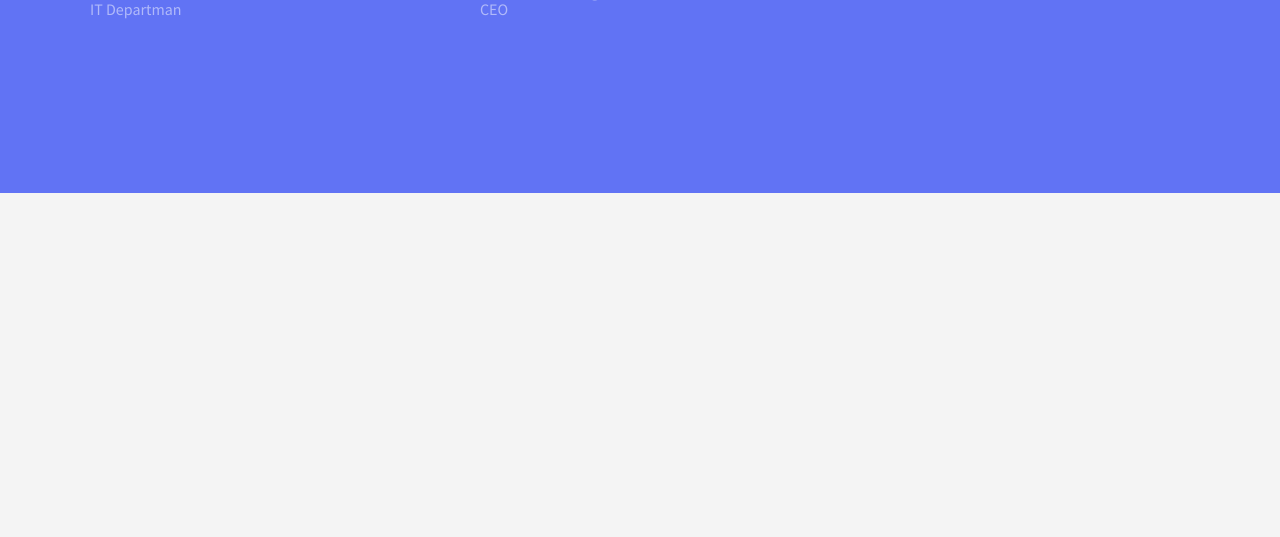
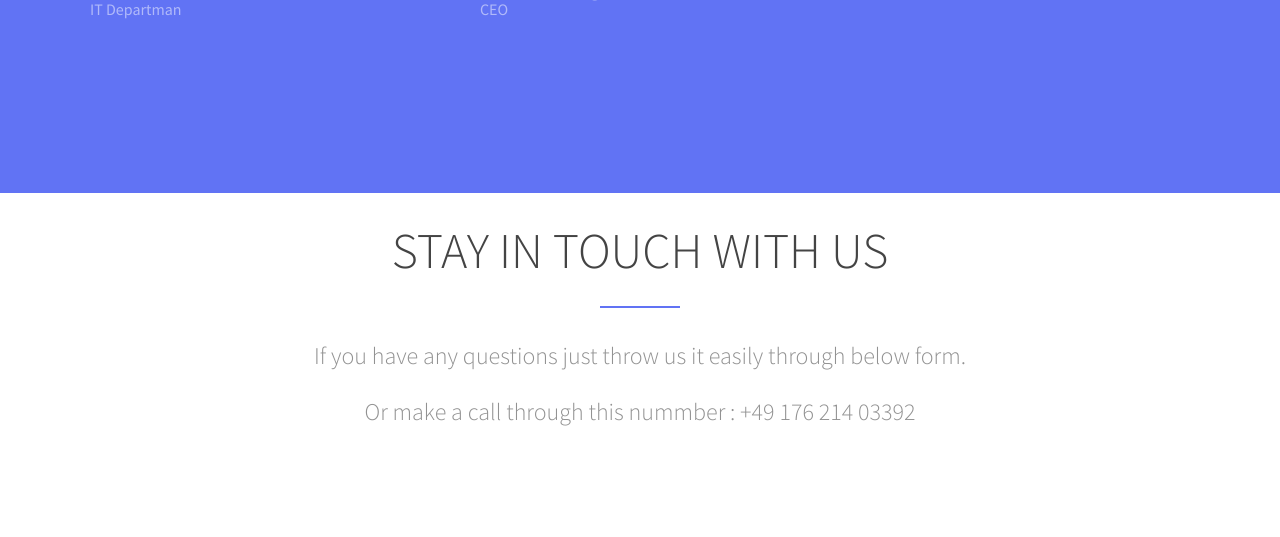
Before and after one commit to naabbassi/hewir, a PHP site: page / in a window 1280 px wide. Shown: the part 4383-4920 px from the top of the page. Run offline with PHP 8.4, Linux system fonts and the light colour scheme; some web fonts are replaced.

Commit message:
Minor adjustments

```diff
--- a/index.php
+++ b/index.php
@@ -27,8 +27,6 @@
 	<meta name="twitter:url" content="" />
 	<meta name="twitter:card" content="" />
 
-	<!-- Place favicon.ico and apple-touch-icon.png in the root directory -->
-	<link rel="shortcut icon" href="favicon.ico">
 
 	<link href='https://fonts.googleapis.com/css?family=Source+Sans+Pro:400,300,600,400italic,700' rel='stylesheet' type='text/css'>
 
--- a/js/main.js
+++ b/js/main.js
@@ -15,47 +15,6 @@
 	};
 
 
-
-	// Carousel Feature Slide
-	var owlCrouselFeatureSlide = function() {
-
-		var owl = $('.owl-carousel');
-
-		owl.on('initialized.owl.carousel change.owl.carousel',function(elem){
-			var current = elem.item.index;
-			$(elem.target).find(".owl-item").eq(current).find(".to-animate").removeClass('fadeInUp animated');
-			$(elem.target).find(".owl-item").eq(current).find(".to-animate-2").removeClass('fadeInUp animated');
-
-		});
-		owl.on('initialized.owl.carousel changed.owl.carousel',function(elem){
-			setTimeout(function(){
-				var current = elem.item.index;
-				$(elem.target).find(".owl-item").eq(current).find(".to-animate").addClass('fadeInUp animated');
-			}, 700);
-			setTimeout(function(){
-				var current = elem.item.index;
-				$(elem.target).find(".owl-item").eq(current).find(".to-animate-2").addClass('fadeInUp animated');
-			}, 900);
-     	});
-		owl.owlCarousel({
-			items: 1,
-		    loop: true,
-		    margin: 0,
-		    responsiveClass: true,
-		    nav: true,
-		    dots: true,
-		    autoHeight: true,
-		    smartSpeed: 500,
-		    autoplay: true,
-			autoplayTimeout: 5000,
-			autoplayHoverPause: true,
-		    navText: [
-		      "<i class='icon-arrow-left2 owl-direction'></i>",
-		      "<i class='icon-arrow-right2 owl-direction'></i>"
-	     	]
-		});
-
-	};
 
 
 
@@ -159,7 +118,7 @@
 		   	var header = $('#fh5co-header'),
 				scrlTop = $(this).scrollTop();
 
-			if ( scrlTop > 500 && scrlTop <= 2000 ) {
+			if ( scrlTop > 300 && scrlTop <= 4500 ) {
 				header.addClass('navbar-fixed-top fh5co-animated slideInDown');
 			} else if ( scrlTop <= 500) {
 				if ( header.hasClass('navbar-fixed-top') ) {
@@ -360,8 +319,71 @@
 		}
 
 	};
+	// contact
+	var contactAnimate = function() {
+
+		if ( $('#fh5co-contact').length > 0 ) {
+			$('#fh5co-contact .to-animate').each(function( k ) {
+
+				var el = $(this);
+
+				setTimeout ( function () {
+					el.addClass('fadeInUp animated');
+				},  k * 200, 'easeInOutExpo' );
+
+			});
+		}
+
+	};
+	var contactWayPoint = function() {
+
+		if ( $('#fh5co-contact').length > 0 ) {
+			$('#fh5co-contact').waypoint( function( direction ) {
 
 
+					setTimeout(contactAnimate, 200);
+
+
+					$(this.element).addClass('animated');
+
+
+			} , { offset: '95%' } );
+		}
+
+	};
+
+// footer
+	var footerAnimate = function() {
+
+		if ( $('#footer').length > 0 ) {
+			$('#footer .to-animate').each(function( k ) {
+
+				var el = $(this);
+
+				setTimeout ( function () {
+					el.addClass('fadeInUp animated');
+				},  k * 200, 'easeInOutExpo' );
+
+			});
+		}
+
+	};
+	var footerWayPoint = function() {
+
+		if ( $('#footer').length > 0 ) {
+			$('#footer').waypoint( function( direction ) {
+
+
+					setTimeout(footerAnimate, 200);
+
+
+					$(this.element).addClass('animated');
+
+
+			} , { offset: '95%' } );
+		}
+
+	};
 
 
 
@@ -370,7 +392,6 @@
 	$(function(){
 
 		burgerMenu();
-		owlCrouselFeatureSlide();
 		clickMenu();
 		windowScroll();
 		navigationSection();
@@ -380,8 +401,8 @@
 		servicesWayPoint();
 		featuresWayPoint();
 		testimonialsWayPoint();
-		pricingWayPoint();
-		pressWayPoint();
+		contactWayPoint();
+		footerWayPoint();
 
 	});
 
--- a/partials/contact.php
+++ b/partials/contact.php
@@ -1,10 +1,10 @@
-<div id="fh5co-press" data-section="contact">
+<div id="fh5co-contact" data-section="contact">
 		<div class="container">
 			<div class="row">
-				<div class="col-md-12 section-heading text-center">
-					<h2 class="single-animate animate-press-1">Stay in touch with us</h2>
+				<div class="col-md-12 section-heading text-center to-animate">
+					<h2 class="">Stay in touch with us</h2>
 					<div class="row">
-						<div class="col-md-8 col-md-offset-2 subtext single-animate animate-press-2">
+						<div class="col-md-8 col-md-offset-2 subtext">
 							<h3>If you have any questions just throw us it easily through below form.</h3>
 							<h3>Or make a call through this nummber : +49 176 214 03392</h3>
 						</div>
@@ -12,7 +12,7 @@
 				</div>
 			</div>
 			<div class="row">
-				<div class="col-md-6">
+				<div class="col-md-6 to-animate">
 					<!-- contact form -->
 						<form>
 							<div class="form-group">
@@ -32,7 +32,7 @@
 					<!-- Contact form -->
 
 				</div>
-				<div class="col-md-6">
+				<div class="col-md-6 to-animate">
 					<!--Google Map-->
 					<iframe
 						width="600"
--- a/partials/footer.php
+++ b/partials/footer.php
@@ -1,11 +1,11 @@
 <footer id="footer" role="contentinfo">
-		<div class="container">
-			<div class="row row-bottom-padded-sm">
+		<div class="container ">
+			<div class="row row-bottom-padded-sm to-animate">
 				<div class="col-md-12">
 					<p class="copyright text-center">&copy; 2017  <a href="#">HEWIR</a>. All Rights Reserved. </a></p>
 				</div>
 			</div>
-			<div class="row">
+			<div class="row to-animate">
 				<div class="col-md-12 text-center">
 					<ul class="social social-circle">
 						<li><a href="https://twitter.com/HewirCo" target="_blank"><i class="icon-twitter"></i></a></li>
```
